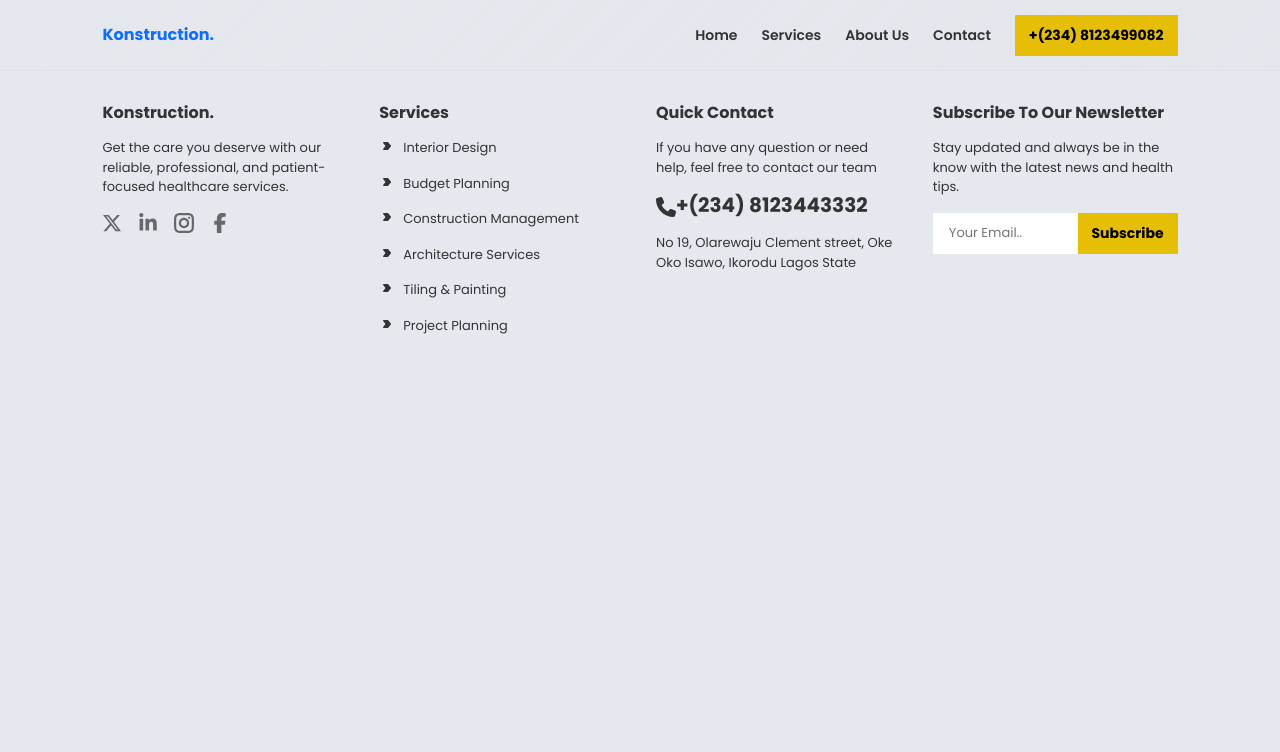
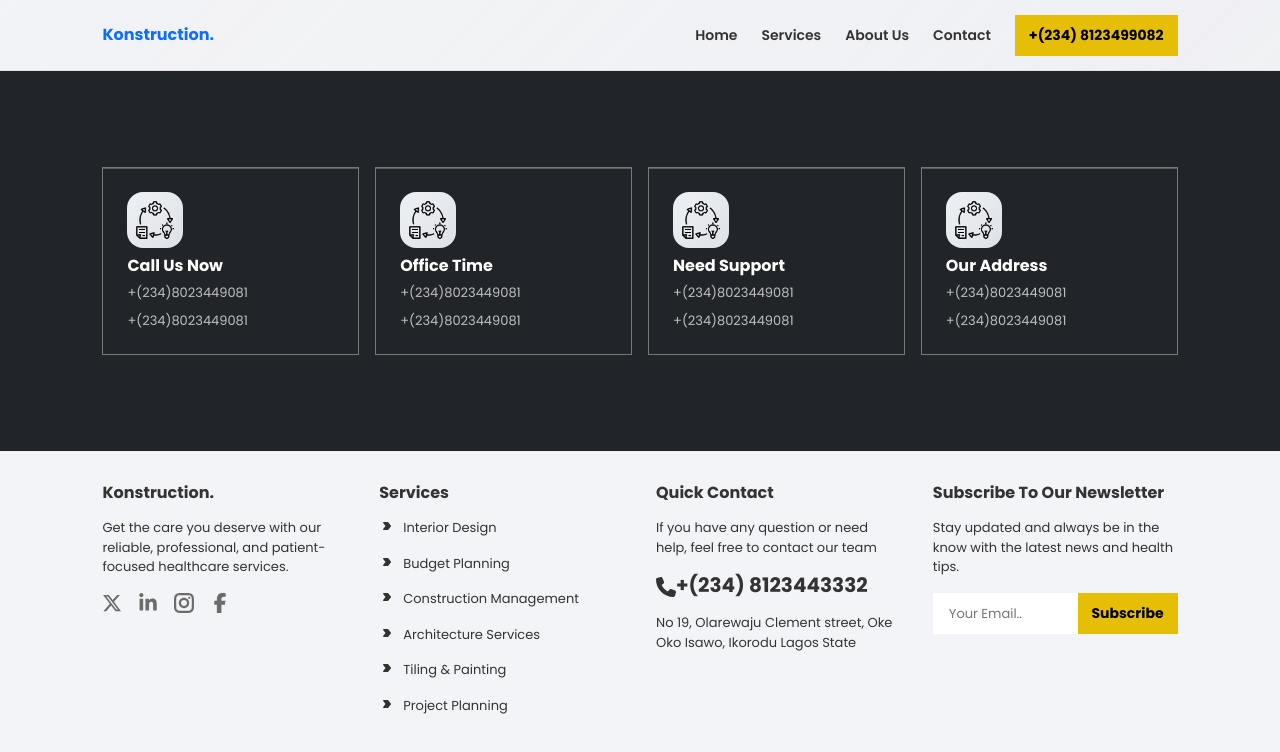
Before and after one commit to Olawoyin1/Construction-Website, a React (Create React App) app: page /contact in a window 1280 px wide. Shown: the top 752 px of the page. Built offline with nearby package versions, Linux system fonts and the light colour scheme.

Commit message:
Createdd the Contact Card

```diff
--- a/src/App.css
+++ b/src/App.css
@@ -69,7 +69,7 @@ button{
 
 body{
   color: #333 !important;
-  background-color: #E5E8EE !important;
+  background-color: #e5e8ee74 !important;
   overflow-x: hidden !important;
 }
 
@@ -90,13 +90,13 @@ p{
 
 .nav-link{
   font-size: 14px !important;
+  color: #333;
 }
 
 
 /* =====HERO STYLES======== */
 #hero{
   background-image: url('../public/Images/slider-bg-2.jpg');
-  min-height: 100vh;
   background-position: center;
   background-size: cover;
   background-attachment: fixed;
@@ -108,7 +108,7 @@ p{
 
 .hero-text {
   max-width: 490px;
-  height: 100vh;
+  height: 590px;
 }
 
 
@@ -158,7 +158,7 @@ p{
 .main-navbar{
   background: linear-gradient(135deg, #edf0f40f, #dee1e52c);
   /* color: #ffffff !important; */
-  z-index: -1;
+  /* z-index: -1; */
   backdrop-filter: blur(1px);
 }
 
@@ -185,6 +185,19 @@ p{
 }
 
 
+
+
+/* =======CONTACT CARD STYLES======== */
+.contact-card-image{
+  width: fit-content !important;
+  background: linear-gradient(135deg, #edf0f4, #dee1e5);
+}
+
+
+.contact-info{
+  border: 1px solid #cccccc7e;
+  box-shadow: rgba(27, 31, 35, 0.04) 0px 1px 0px, rgba(255, 255, 255, 0.25) 0px 1px 0px inset;
+}
 
 /* ======FAQ STYLES ======= */
 
@@ -354,7 +367,7 @@ border: 1px solid #cccccc80;
 
 
   #hero{
-    min-height: 70vh !important;
+    min-height: 700px !important;
     background-image: url('../public/Images/counter-bg.jpg');
     background-size: cover;
     background-position: center;
@@ -393,6 +406,6 @@ border: 1px solid #cccccc80;
   }
 
   .hero-text h1{
-    font-size: 2rem;
+    font-size: 2.7rem;
   }
 }
--- /dev/null
+++ b/src/Components/ContactCard.jsx
@@ -0,0 +1,51 @@
+import React from 'react'
+
+const ContactCard = () => {
+  return (
+    <div className='bg-dark text-white py-5'>
+        <div className="container2 my-5">
+            <div className="grid gap-3">
+                <div className="contact-info d-flex  justify-content-center align-items-center justify-content-sm-start align-items-sm-start p-4  flex-column gap-2">
+                    <div className="contact-card-image rounded-4 p-2 ">
+                        <img src="../../Images/solution.png" className='why-image' alt="" />
+                    </div>
+                    <h6 className='fw-bold'>Call Us Now</h6>
+                    <small className="muted">+(234)8023449081</small>
+                    <small className="muted">+(234)8023449081</small>
+                </div>
+
+                <div className="contact-info d-flex  justify-content-center align-items-center justify-content-sm-start align-items-sm-start p-4  flex-column gap-2">
+                    <div className="contact-card-image rounded-4 p-2">
+                        <img src="../../Images/solution.png" className='why-image' alt="" />
+                    </div>
+                    <h6 className='fw-bold'>Office Time</h6>
+                    <small className="muted">+(234)8023449081</small>
+                    <small className="muted">+(234)8023449081</small>
+                </div>
+
+                <div className="contact-info d-flex  justify-content-center align-items-center justify-content-sm-start align-items-sm-start p-4  flex-column gap-2">
+                    <div className="contact-card-image rounded-4 p-2">
+                        <img src="../../Images/solution.png" className='why-image' alt="" />
+                    </div>
+                    <h6 className='fw-bold'>Need Support</h6>
+                    <small className="muted">+(234)8023449081</small>
+                    <small className="muted">+(234)8023449081</small>
+                </div>
+
+                <div className="contact-info d-flex  justify-content-center align-items-center justify-content-sm-start align-items-sm-start p-4  flex-column gap-2">
+                    <div className="contact-card-image rounded-4 p-2">
+                        <img src="../../Images/solution.png" className='why-image' alt="" />
+                    </div>
+                    <h6 className='fw-bold'>Our Address</h6>
+                    <small className="muted">+(234)8023449081</small>
+                    <small className="muted">+(234)8023449081</small>
+                </div>
+
+
+            </div>
+        </div>
+    </div>
+  )
+}
+
+export default ContactCard
--- a/src/Components/Hero.jsx
+++ b/src/Components/Hero.jsx
@@ -143,6 +143,8 @@ import React, { useState, useEffect } from "react";
 import { motion } from "framer-motion";
 import { Link } from "react-router-dom";
 
+import { RiMenu4Line } from "react-icons/ri";
+
 const words = ["Dreams", "Masterpiece", "Ideas", "Space"];
 
 const Hero = () => {
@@ -224,6 +226,9 @@ const Hero = () => {
 
               <button className="main-btn">+(234) 8123499082</button>
             </ul>
+
+
+             <RiMenu4Line size={24} color="#ffffff" className='d-flex d-md-none' />
           </nav>
         </div>
       </div>
--- a/src/Components/Navbar.jsx
+++ b/src/Components/Navbar.jsx
@@ -1,5 +1,6 @@
 import React, { useState } from 'react'
 import { Link } from 'react-router-dom'
+import { RiMenu4Line } from "react-icons/ri";
 
 const Navbar = () => {
 
@@ -19,6 +20,8 @@ const Navbar = () => {
 
                 </ul>
 
+                <RiMenu4Line size={24} className='d-flex d-md-none' />
+
             </nav>
         </div>
     </div>
--- a/src/Pages/Contact.jsx
+++ b/src/Pages/Contact.jsx
@@ -1,10 +1,12 @@
 import React from 'react'
 import Navbar from '../Components/Navbar'
+import ContactCard from '../Components/ContactCard'
 
 const Contact = () => {
   return (
     <div>
         <Navbar />
+        <ContactCard />
     </div>
   )
 }
--- a/src/Pages/Home.jsx
+++ b/src/Pages/Home.jsx
@@ -2,9 +2,9 @@ import React from 'react'
 import WhyUs from '../Components/WhyUs'
 import Card from '../Components/Card'
 import FAQ from '../Components/FAQ'
-import ServiceCard from '../Components/ServiceCard'
 import Trusted from '../Components/Trusted'
 import Hero from '../Components/Hero'
+import ContactCard from '../Components/ContactCard'
 
 const Home = () => {
   return (
@@ -14,6 +14,7 @@ const Home = () => {
         <WhyUs />
         <Card />
         <FAQ />
+        <ContactCard />
     </div>
   )
 }
--- a/src/Pages/Services.jsx
+++ b/src/Pages/Services.jsx
@@ -2,6 +2,7 @@ import React from 'react'
 import ServiceCard from '../Components/ServiceCard'
 import Navbar from '../Components/Navbar'
 import FAQ from '../Components/FAQ'
+import ContactCard from '../Components/ContactCard'
 
 const Services = () => {
   return (
@@ -13,6 +14,7 @@ const Services = () => {
         </div>
         <ServiceCard />
         <FAQ />
+        <ContactCard />
     </div>
   )
 }
```
